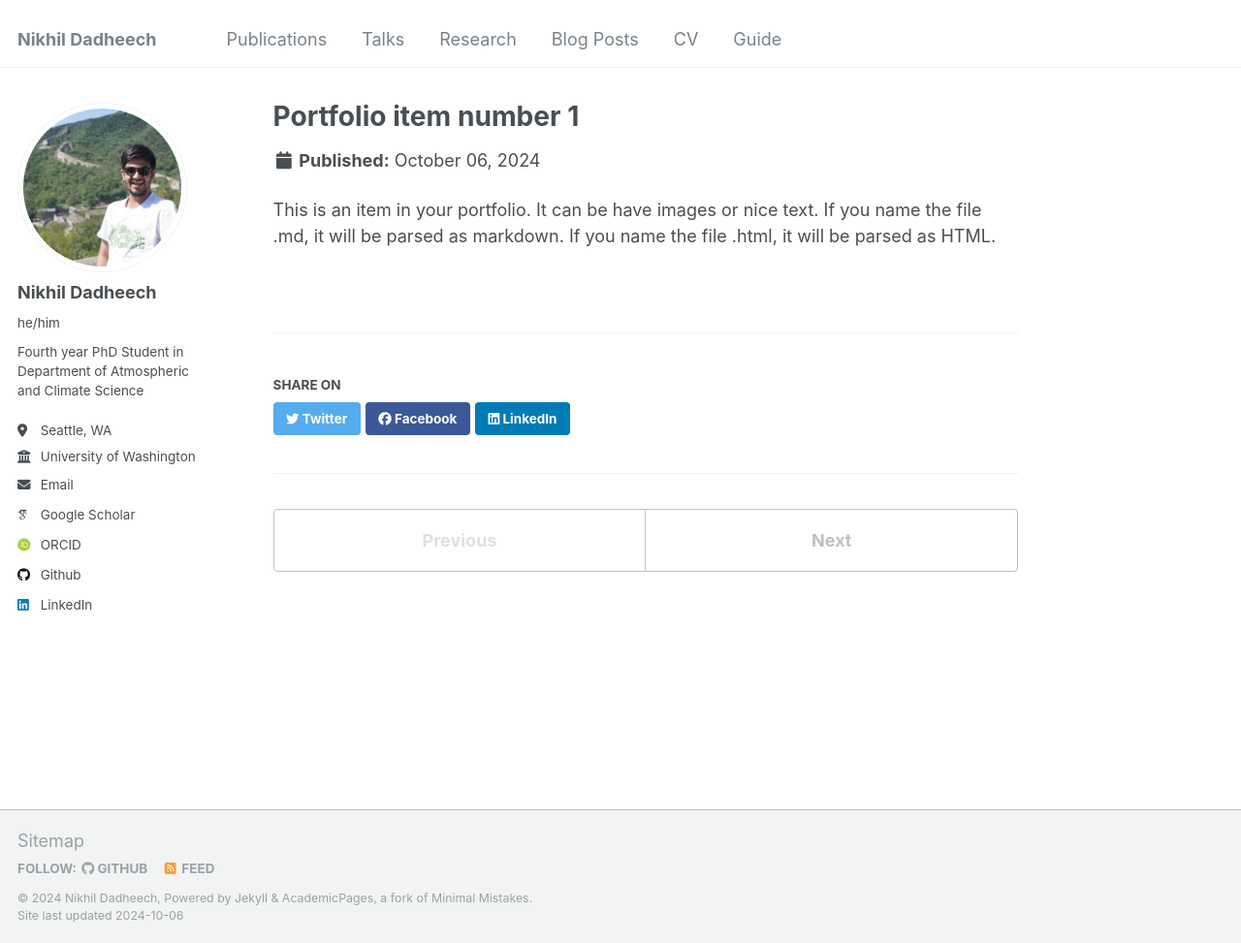
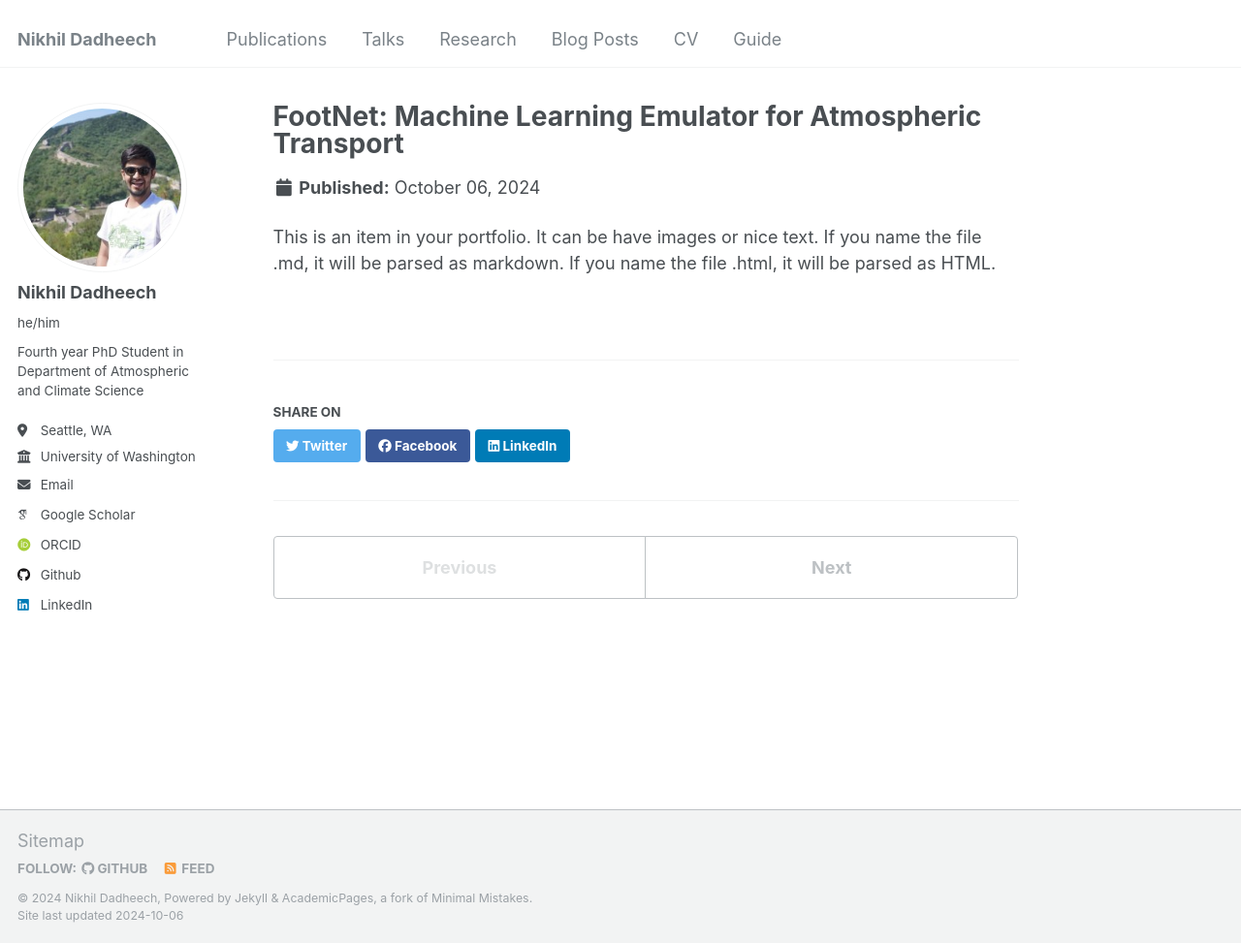
Before and after one commit to nd349/nd349.github.io, a Jekyll site: the page built from _portfolio/portfolio-1.md, in a window 1280 px wide and 973 px high. Shown: the whole window at 97% size. Built offline with Jekyll 4.4.1, drawn with Linux system fonts in a browser that asks for light colours; some web fonts are replaced.

Commit message:
Research page

```diff
--- a/_portfolio/portfolio-1.md
+++ b/_portfolio/portfolio-1.md
@@ -1,6 +1,6 @@
 ---
-title: "Portfolio item number 1"
-excerpt: "Short description of portfolio item number 1<br/><img src='/images/footnet_unet.pdf'>"
+title: "FootNet: Machine Learning Emulator for Atmospheric Transport"
+excerpt: "Short description of portfolio item number 1<br/><img src='/images/footnet_unet.png'>"
 collection: portfolio
 ---
 
```
Also changed, not shown: images/footnet_unet.png (added), 1 other file.
